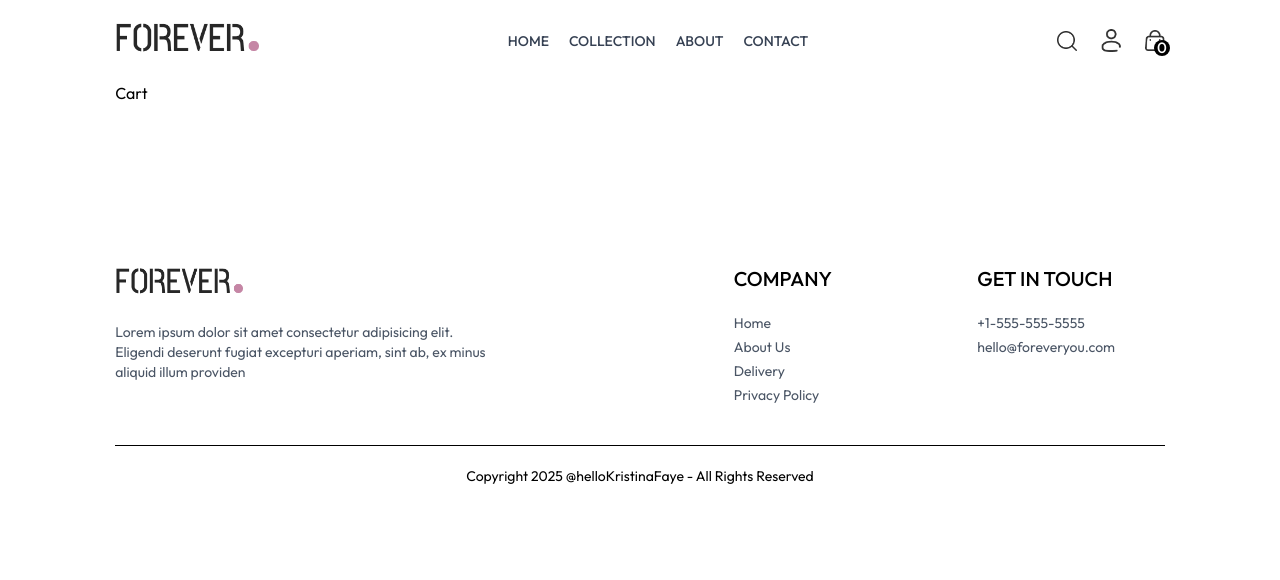
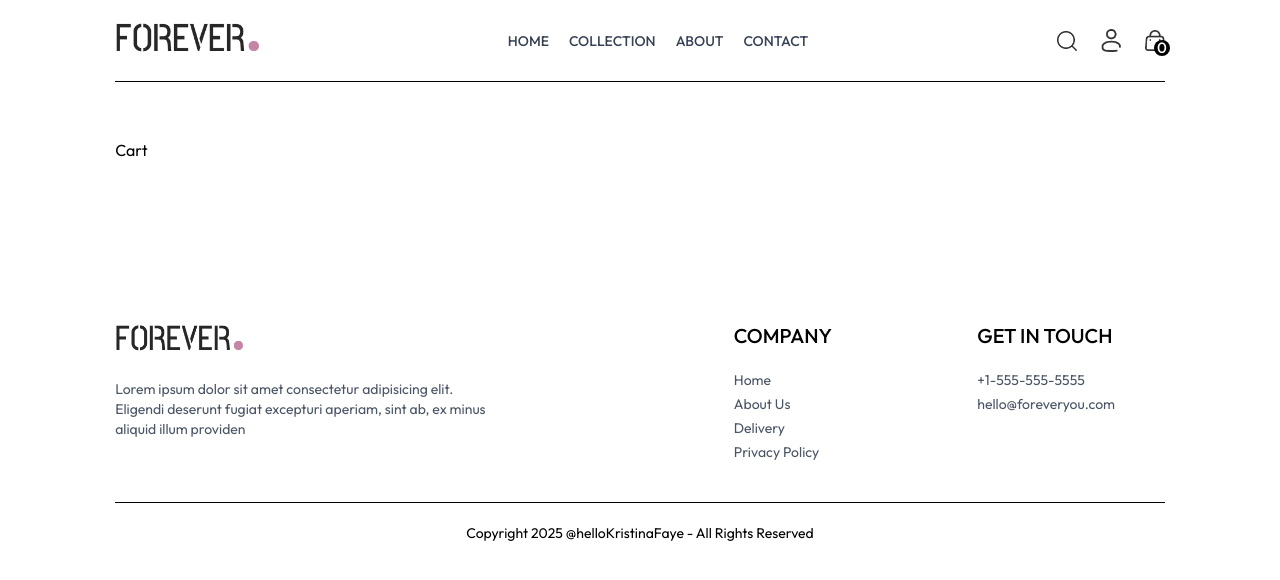
Before and after one commit to hellokristinafaye/clothing-ecommerce, a React (Vite) app: page /cart in a window 1280 px wide. Shown: the top 580 px of the page. Built offline with nearby package versions, Linux system fonts and the light colour scheme.

Commit message:
Styled cart parent div

```diff
--- a/src/pages/Cart.jsx
+++ b/src/pages/Cart.jsx
@@ -25,7 +25,10 @@ const Cart = () => {
   }, [cartItems])
 
   return (
-    <div>Cart</div>
+    <div className="border-t pt-14" >Cart
+
+
+    </div>
   )
 }
 
```
